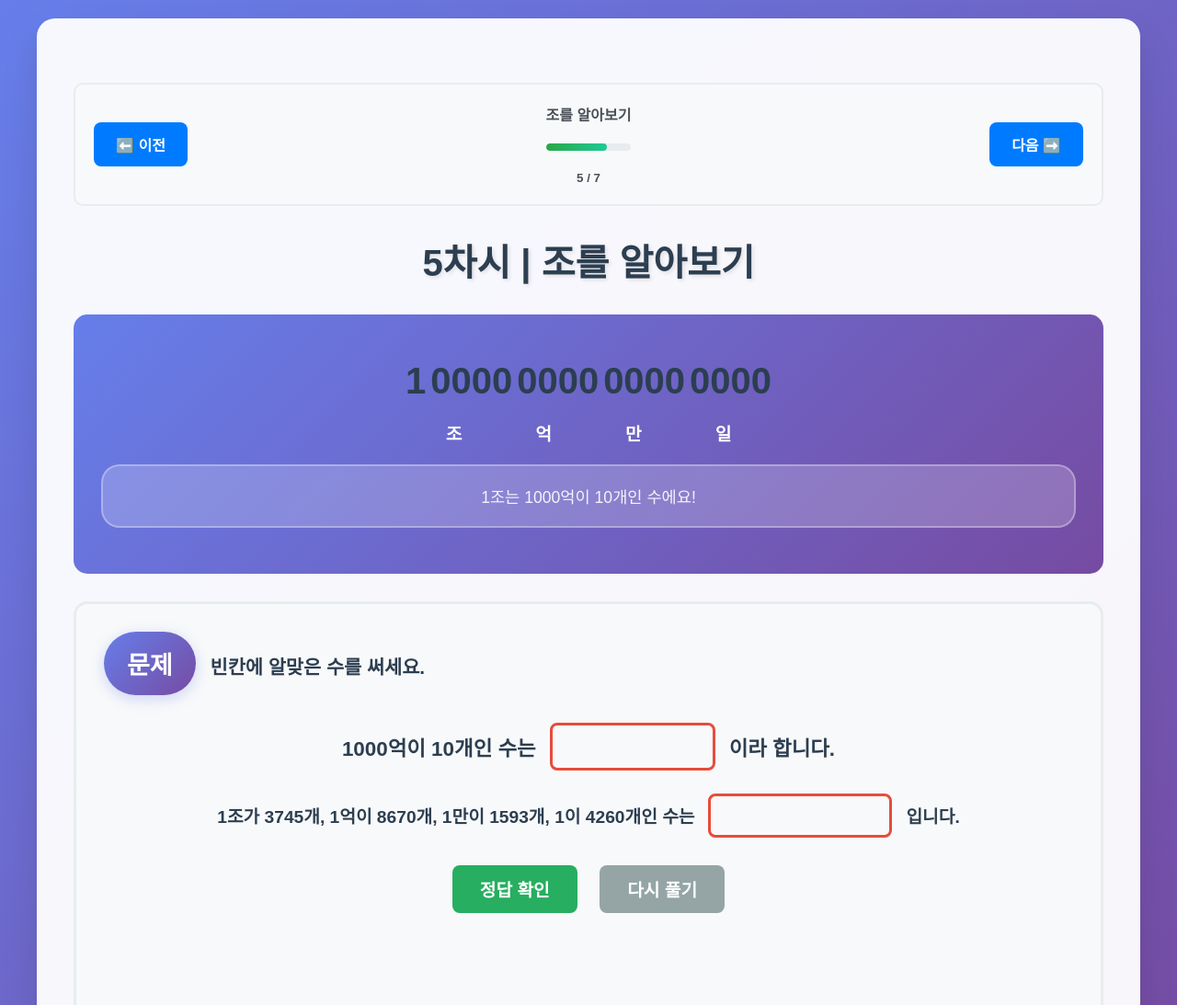
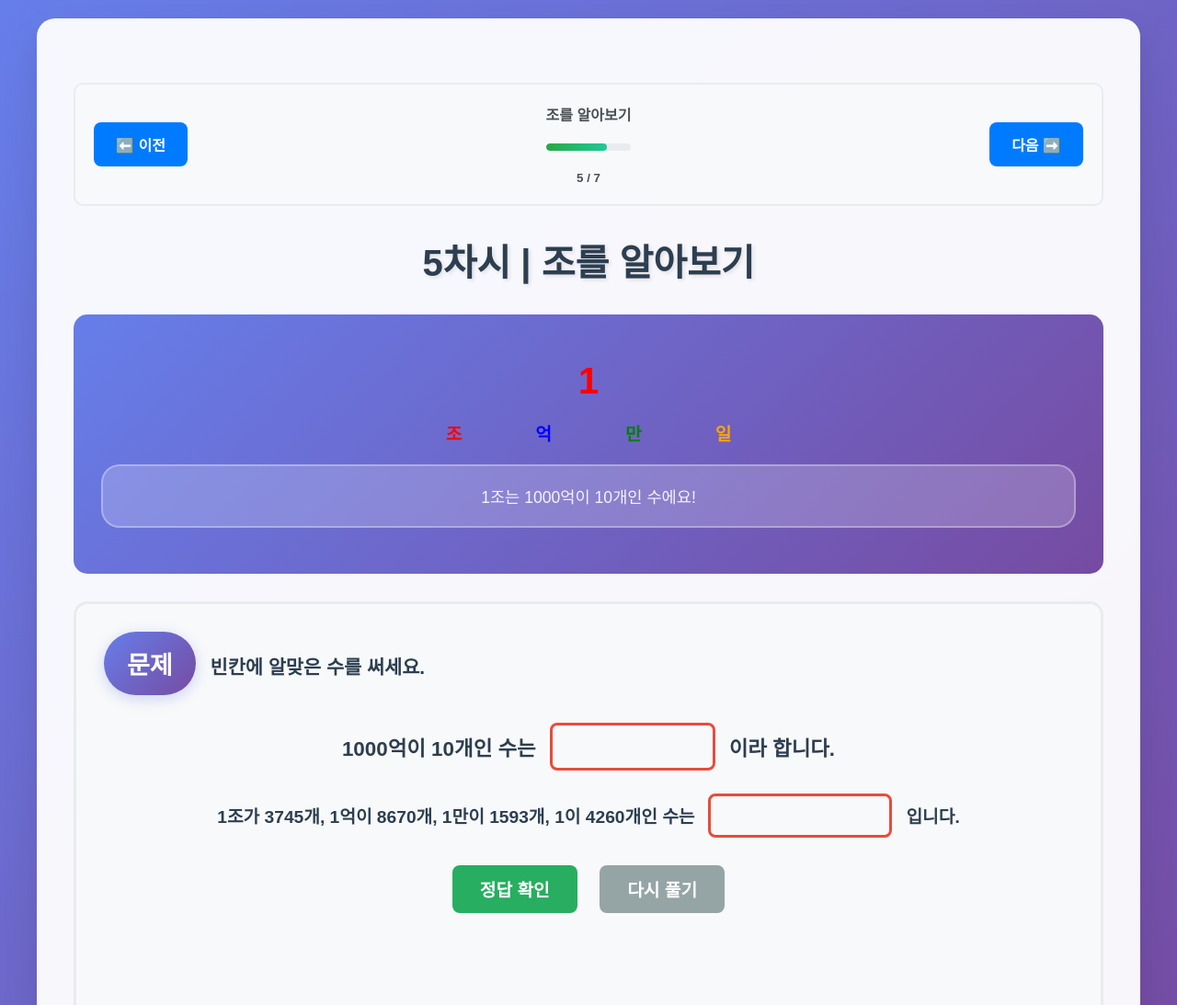
Before and after one commit to Santamusik/math_big_num, a plain HTML site: page page5.html in a window 1280 px wide. Shown: the top 1093 px of the page at 92% size. Drawn offline with Linux system fonts and the light colour scheme.

Commit message:
UI 개선 및 텍스트 수정 - page1.html 오타 수정 (1000이이 -> 1000의) - page4.html 0000 제거 및 색상 조정 (억:파랑, 만:초록, 일:노랑) - page5.html 0000 제거 및 색상 조정 (조:빨강, 억:파랑, 만:초록, 일:노랑)

```diff
--- a/page5.html
+++ b/page5.html
@@ -25,17 +25,13 @@
 
       <div class="lesson-description">
         <div class="huge-number-display">
-          <span class="number red">1</span>
-          <span class="number green">0000</span>
-          <span class="number blue">0000</span>
-          <span class="number orange">0000</span>
-          <span class="number purple">0000</span>
+          <span class="number" style="color: red">1</span>
         </div>
         <div class="unit-labels">
-          <span class="label">조</span>
-          <span class="label">억</span>
-          <span class="label">만</span>
-          <span class="label">일</span>
+          <span class="label" style="color: red">조</span>
+          <span class="label" style="color: blue">억</span>
+          <span class="label" style="color: green">만</span>
+          <span class="label" style="color: orange">일</span>
         </div>
         <div class="speech-bubble">
           <p>1조는 1000억이 10개인 수에요!</p>
```
Also changed, not shown: page4.html (+4 -7 lines).
